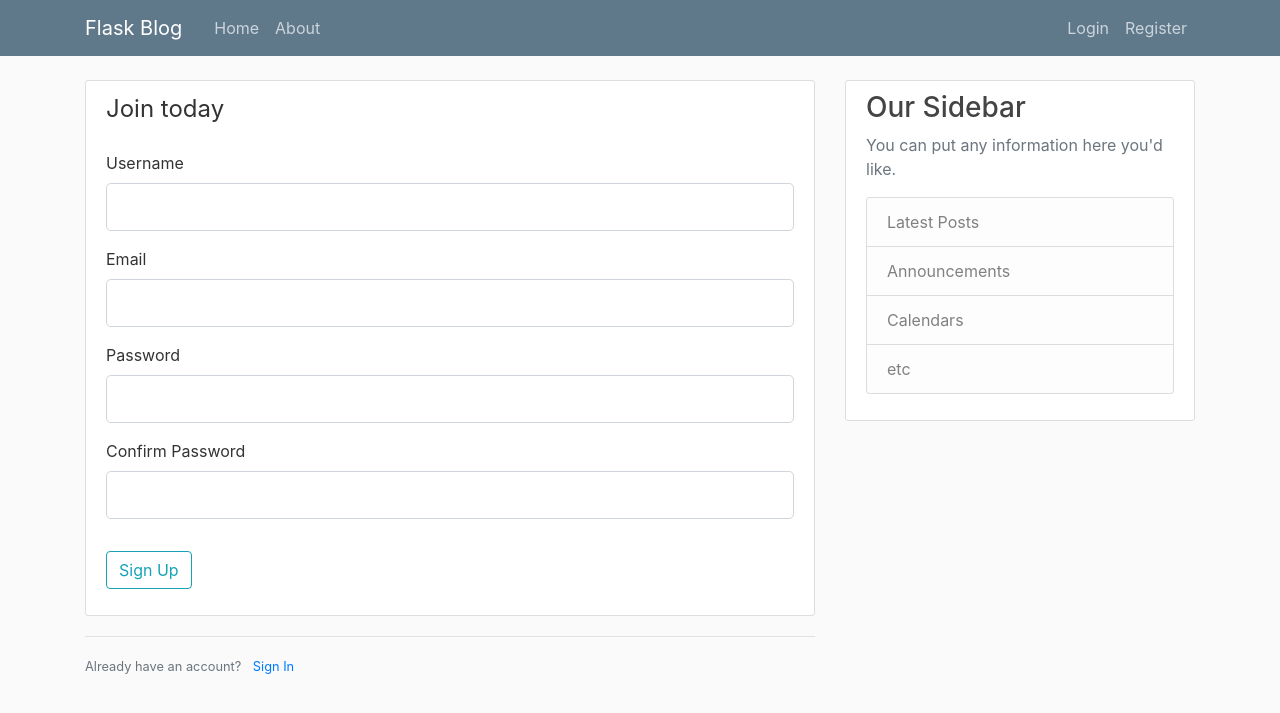
After one commit to gedda23/Flask_app, a Flask app: page /register in a window 1280 px wide. The commit adds this page. Shown: the top 713 px of the page. Run offline with Flask 2, Linux system fonts and the light colour scheme; some libraries are stand-ins or nearby versions.

Commit message:
After creating forms.py

```diff
--- a/basic_app.py
+++ b/basic_app.py
@@ -1,6 +1,10 @@
 from flask import Flask,render_template,url_for
+from forms import RegistrationForm,LoginForm
+
 
 app = Flask(__name__)
+
+app.config['SECRET_KEY']  = 'f317c285aa7af6fc5a7fa994f5ab7ca3'
 
 posts = [{
     'Author' :'Venkata Sai Aditya Gedda',
@@ -13,7 +17,7 @@
     'Content':'Second Post Content'
 }]
 
-@app.route("/")
+@app.route("/home")
 def home():
     return render_template('Hello.html',posts=posts)
 
@@ -21,6 +25,16 @@
 def about():
     return render_template('About.html',title='About')
 
+@app.route("/register",methods=["GET","POST"])
+def register():
+    form = RegistrationForm()
+    return render_template('register.html',title='Register',form=form)
+
+@app.route("/login")
+def login():
+    form = LoginForm()
+    return render_template('login.html',title='Login',form=form)
+
 
 if __name__ == "__main__":
     app.run(debug=True)
--- /dev/null
+++ b/forms.py
@@ -0,0 +1,17 @@
+from flask_wtf import FlaskForm
+from wtforms import StringField,PasswordField,SubmitField,BooleanField
+from wtforms.validators import DataRequired,Length,Email,EqualTo
+import email_validator
+
+class RegistrationForm(FlaskForm):
+    username = StringField('Username',validators=[DataRequired(), Length(min=2,max=20)])
+    email = StringField('Email',validators=[DataRequired(),Email()])
+    password = PasswordField('Password',validators=[DataRequired()])
+    confirm_password = PasswordField('Confirm Password',validators=[DataRequired(),EqualTo('password')])
+    submit = SubmitField('Sign Up')
+
+class LoginForm(FlaskForm):
+    email = StringField('Email',validators=[DataRequired(),Email()])
+    password = PasswordField('Password',validators=[DataRequired()])
+    remember = BooleanField('Remember Me')
+    submit = SubmitField('Login')
--- /dev/null
+++ b/templates/register.html
@@ -0,0 +1,36 @@
+{% extends 'layout.html' %}
+{% block content %}
+    <div class="content-section">
+        <form method="POST" action="">
+            {{ form.hidden_tag() }}
+            <fieldset class="form-group">
+                <legend class="border_bottom mb-4">Join today</legend>
+                <div class="form-group">
+                    {{ form.username.label(class="form-control-label") }}
+                    {{ form.username(class="form-control form-control-lg") }}
+                </div>
+                <div class="form-group">
+                    {{ form.email.label(class="form-control-label") }}
+                    {{ form.email(class="form-control form-control-lg") }}
+                </div>
+                <div class="form-group">
+                    {{ form.password.label(class="form-control-label") }}
+                    {{ form.password(class="form-control form-control-lg") }}
+                </div>
+                <div class="form-group">
+                    {{ form.confirm_password.label(class="form-control-label") }}
+                    {{ form.confirm_password(class="form-control form-control-lg") }}
+                </div>
+            </fieldset>
+            <div class="form-group">
+                {{ form.submit(class="btn btn-outline-info") }}
+
+            </div>
+        </form>
+    </div>
+    <div class="border-top pt-3">
+        <small class="text-muted">
+            Already have an account? <a class="ml-2" href={{ url_for('login') }}>Sign In</a>
+        </small>
+    </div>
+{% endblock content %}
```
Also changed, not shown: templates/Hello.html (+0 -13 lines), templates/login.html (added).
